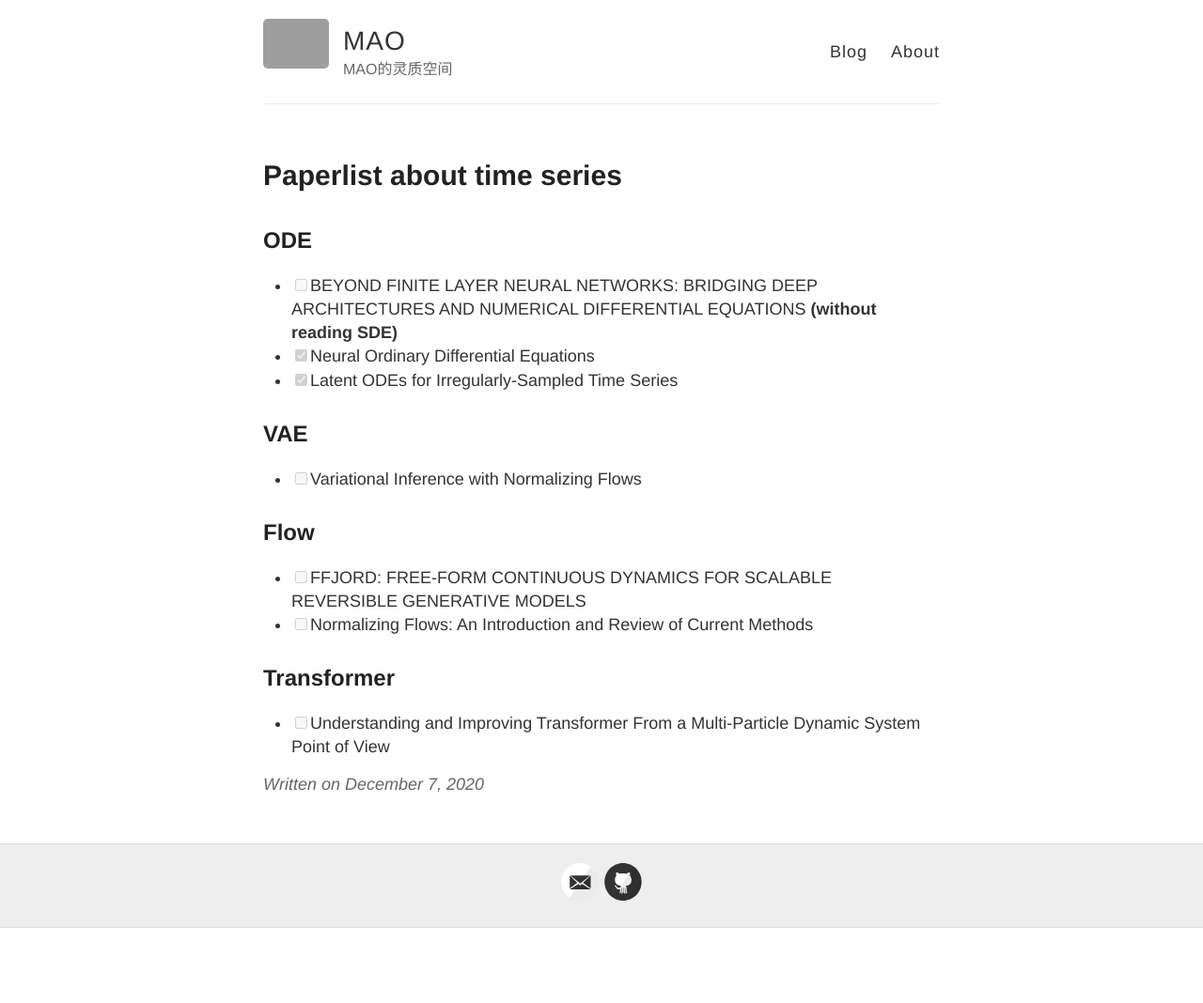
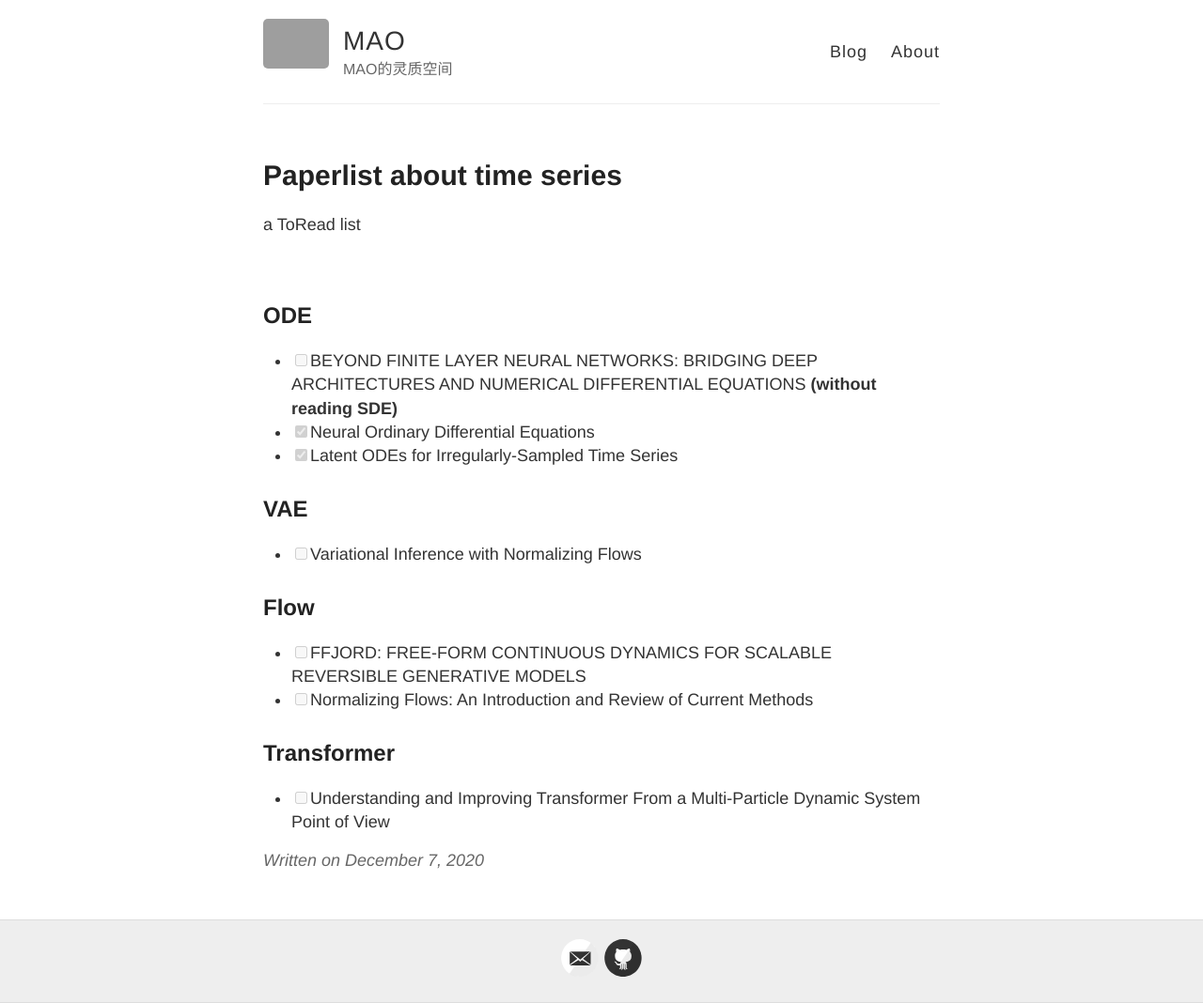
Before and after one commit to RuifMaxx/formalweb, a Jekyll site: the page built from _posts/2020-12-7-paperlist1.md, in a window 1280 px wide. Shown: the whole page at 94% size. Built offline with Jekyll 4.4.1, drawn with Linux system fonts in a browser that asks for light colours; before the commit the page ends 988 px from its top, so only the background shows below that; grey boxes are pictures that could not be loaded.

Commit message:
Update 2020-12-7-paperlist1.md

```diff
--- a/_posts/2020-12-7-paperlist1.md
+++ b/_posts/2020-12-7-paperlist1.md
@@ -2,6 +2,10 @@
 layout: post
 title: Paperlist about time series
 ---
+
+a ToRead list
+
+<br/>
 
 ## ODE
 - [ ]  BEYOND FINITE LAYER NEURAL NETWORKS: BRIDGING DEEP ARCHITECTURES AND NUMERICAL DIFFERENTIAL EQUATIONS **(without reading SDE)**
```
